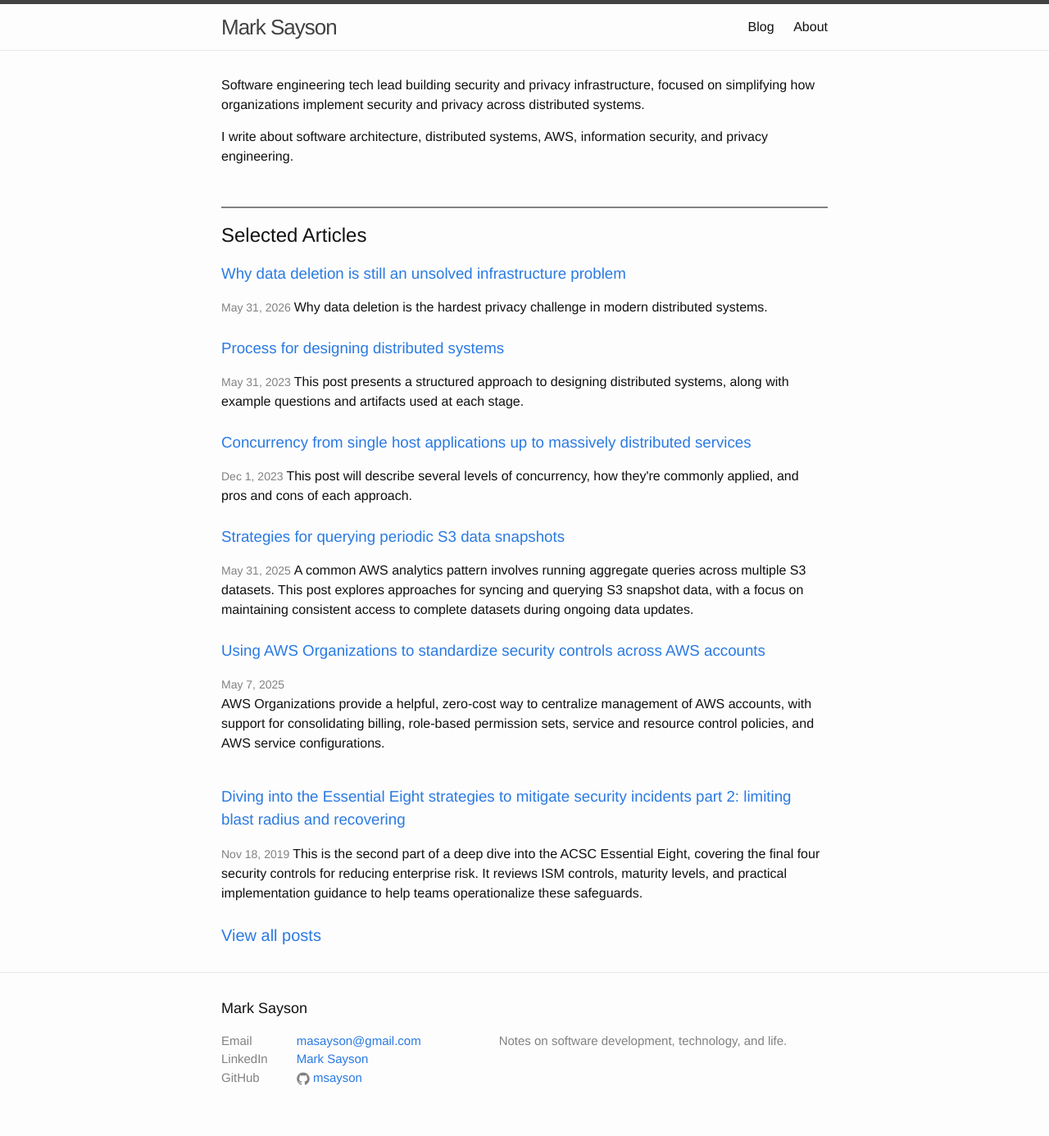
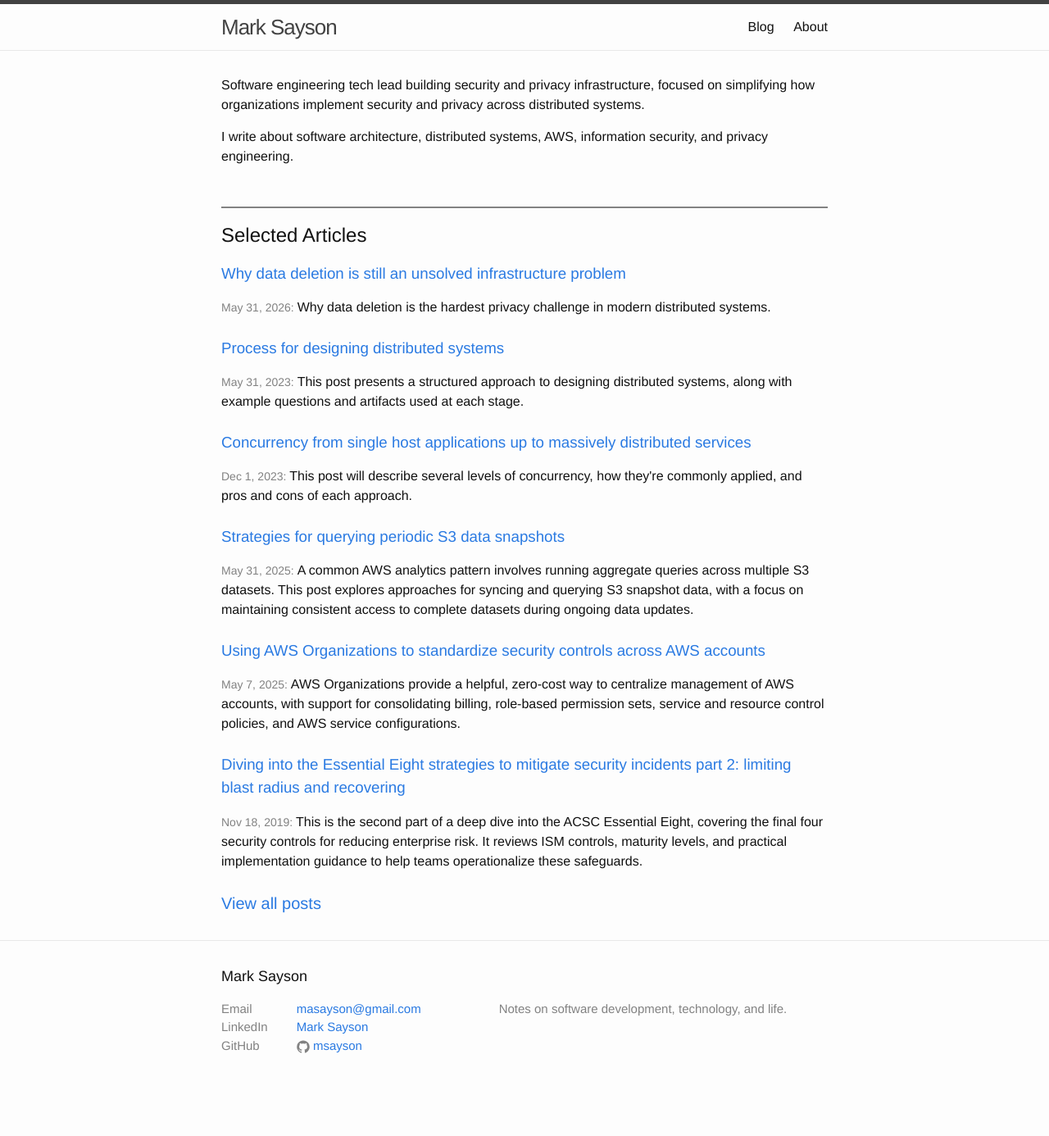
Before and after one commit to msayson/msayson.github.io, a Jekyll site: the page built from index.html, in a window 1280 px wide. Shown: the whole page at 82% size. Built offline with Jekyll 4.4.1, drawn with Linux system fonts in a browser that asks for light colours; after the commit the page ends 1347 px from its top, so only the background shows below that.

Commit message:
Minor display update to separate featured post dates from excerpts

```diff
--- a/index.html
+++ b/index.html
@@ -42,10 +42,10 @@
       </h3>
 
       <span class="post-meta">
-        {{ post.date | date: "%b %-d, %Y" }}
+        {{ post.date | date: "%b %-d, %Y" }}:
       </span>
 
-      {{ post.excerpt }}
+      {{ post.excerpt | strip_html | truncatewords: 300 }}
     </article>
 
     <br>
```
